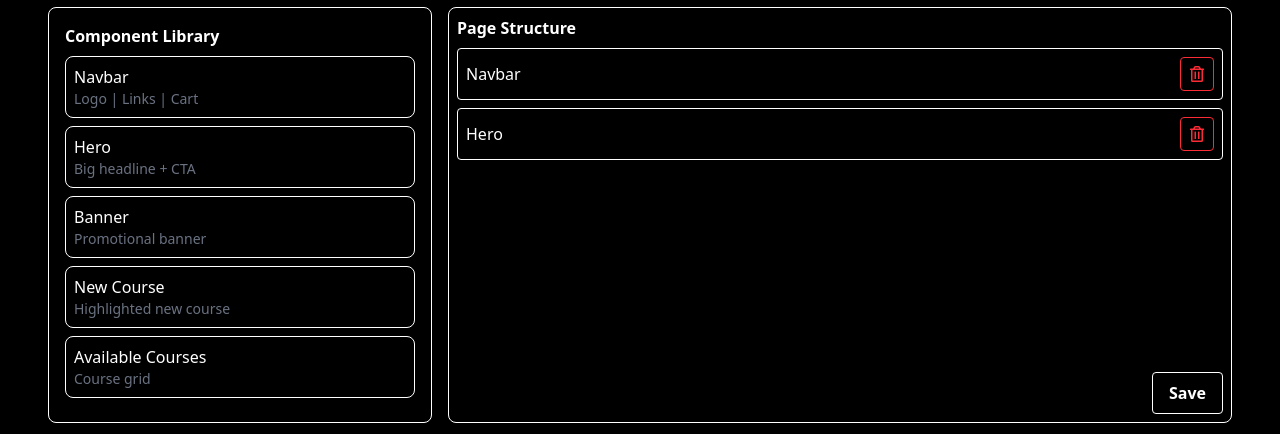
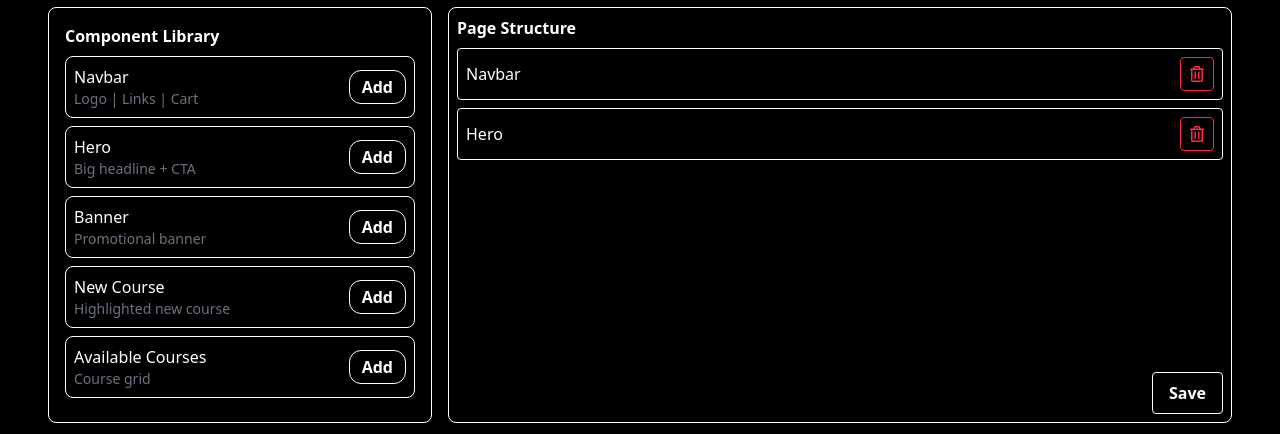
Before and after one commit to kaziarman23/builder-x, a React (Vite) app: page / in a window 1280 px wide. Shown: the part 214-648 px from the top of the page. Built offline with nearby package versions, Linux system fonts and the light colour scheme; no server answers.

Commit message:
update dnd

```diff
--- a/src/app/builder/BuilderEditor.jsx
+++ b/src/app/builder/BuilderEditor.jsx
@@ -1,5 +1,5 @@
 import { useState } from "react";
-import { COMPONENTS } from "./ComponentLibrary";
+import COMPONENTS from "./ComponentLibrary";
 import LivePreview from "./LivePreview";
 import { FaRegTrashAlt } from "react-icons/fa";
 import { useSelector } from "react-redux";
@@ -96,6 +96,14 @@ function BuilderEditor() {
                         <div className="font-medium">{c.title}</div>
                         <div className="text-sm text-gray-500">{c.example}</div>
                       </div>
+                      <button
+                        className="px-3 py-1 bg-black border text-white hover:bg-white hover:text-black font-bold rounded-xl cursor-pointer"
+                        onClick={() =>
+                          setComponents((prev) => [...prev, c.key])
+                        }
+                      >
+                        Add
+                      </button>
                     </div>
                   )}
                 </Draggable>
--- a/src/app/builder/ComponentLibrary.jsx
+++ b/src/app/builder/ComponentLibrary.jsx
@@ -10,31 +10,4 @@ const COMPONENTS = [
   },
 ];
 
-// function ComponentLibrary({ onAdd }) {
-//   return (
-//     <div className="p-4">
-//       <h3 className="font-semibold mb-2">Component Library</h3>
-//       <ul className="space-y-2">
-//         {COMPONENTS.map((c) => (
-//           <li
-//             key={c.key}
-//             className="p-2 border rounded-lg flex justify-between items-center"
-//           >
-//             <div>
-//               <div className="font-medium">{c.title}</div>
-//               <div className="text-sm text-gray-500">{c.example}</div>
-//             </div>
-//             <button
-//               className="px-3 py-1 bg-black border text-white hover:bg-white hover:text-black font-bold rounded-xl cursor-pointer"
-//               onClick={() => onAdd(c.key)}
-//             >
-//               Add
-//             </button>
-//           </li>
-//         ))}
-//       </ul>
-//     </div>
-//   );
-// }
-
-export {  COMPONENTS };
+export default COMPONENTS;
```
